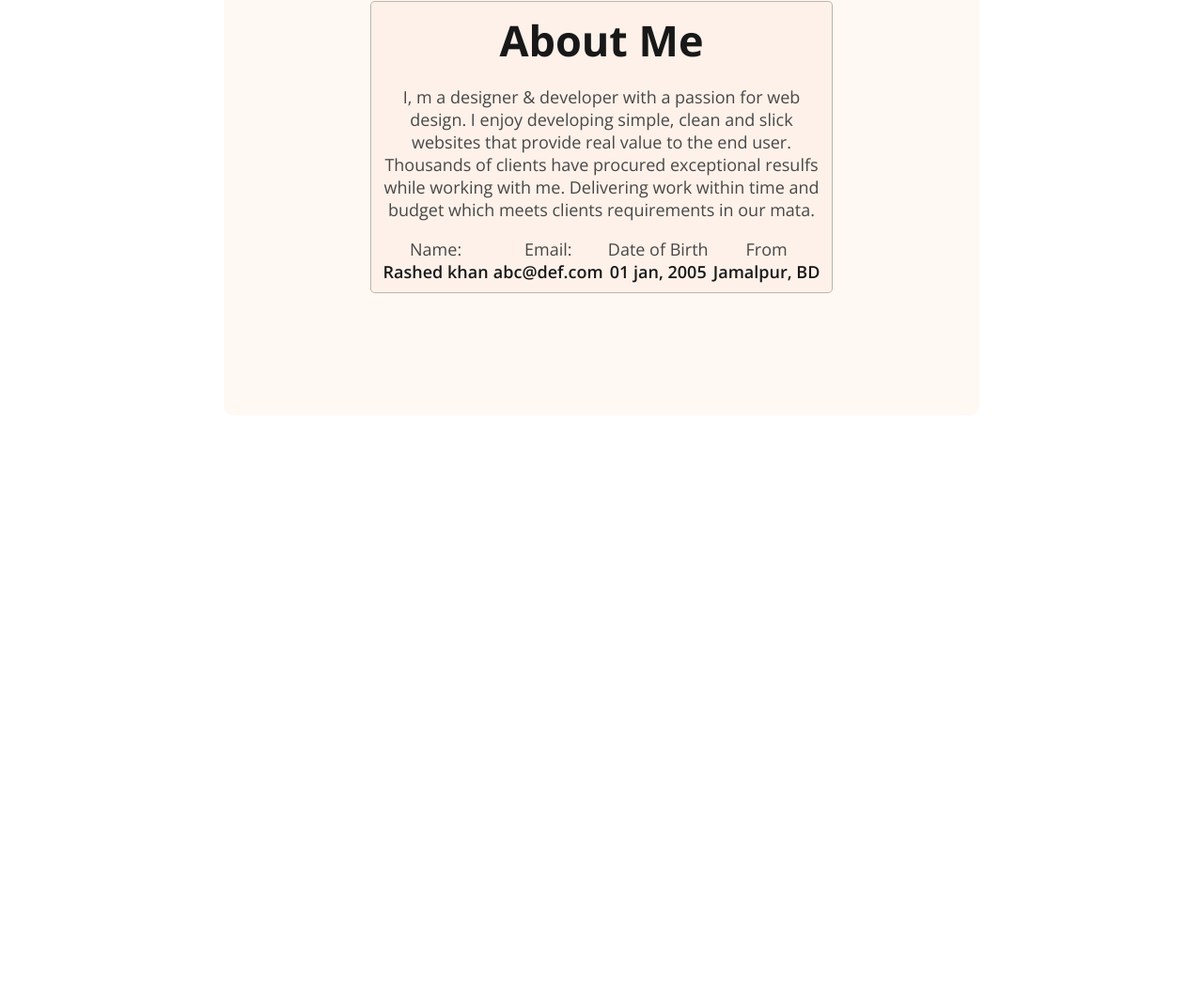
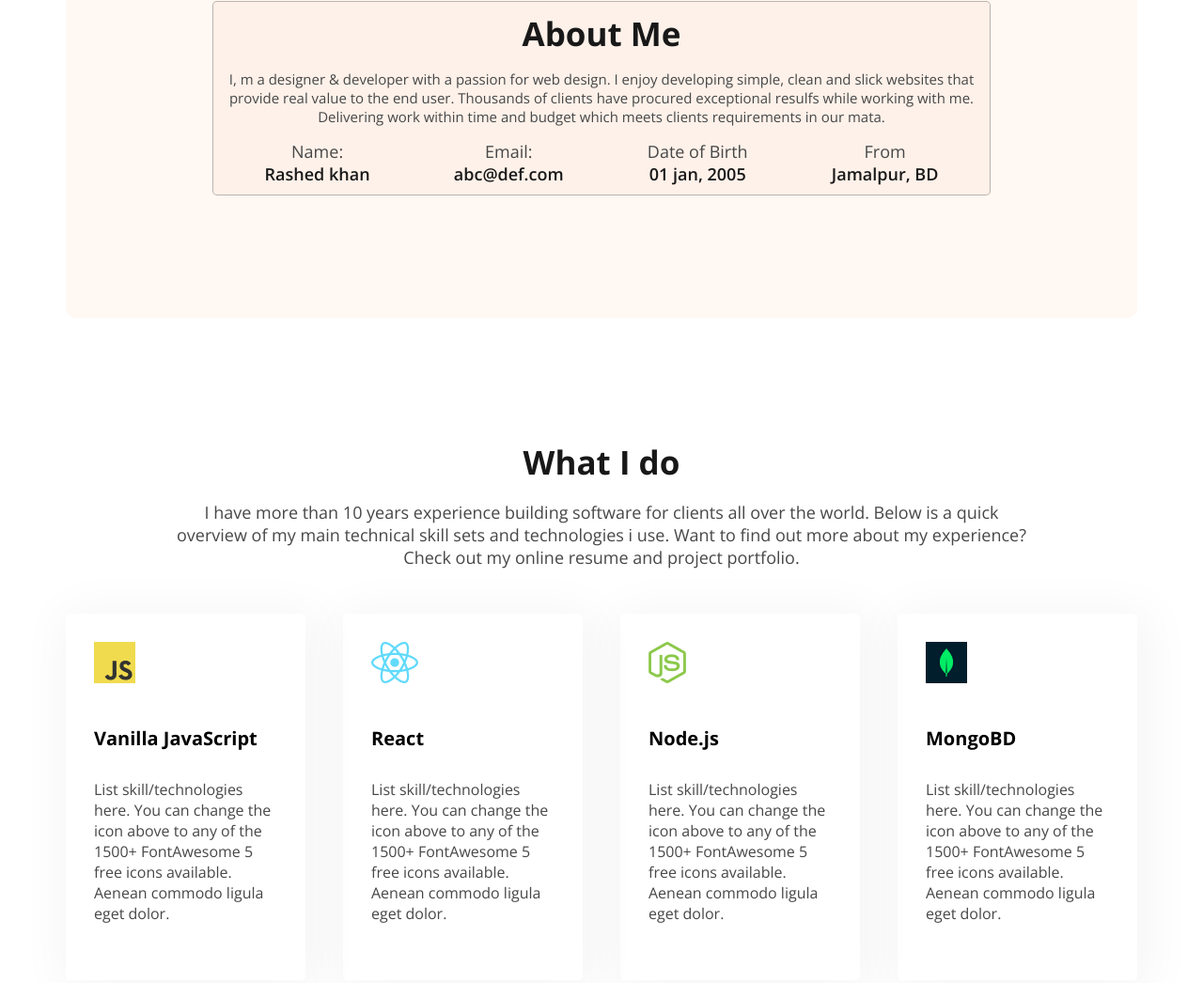
Before and after one commit to Rashed5105/My-portfolio, a plain HTML site: page index.html in a window 1280 px wide. Shown: the part 1094-2140 px from the top of the page at 94% size. Before the commit the page ends 1666 px from the top, so only its background shows below. Drawn offline with nearby package versions, Linux system fonts and the light colour scheme.

Commit message:
added skill section

```diff
--- a/css/style.css
+++ b/css/style.css
@@ -1,3 +1,5 @@
+
+
 .open-sans-normal {
   font-family: "Open Sans", sans-serif;
   font-optical-sizing: auto;
@@ -31,6 +33,7 @@
 
 }
 
+
 /* Nav styles */
 
 .header{
@@ -38,6 +41,8 @@
     background-repeat: no-repeat;
     background-position: right bottom, left;
     background-color: #FFF8F3;
+    max-width: 1600px;
+    margin: 0 auto;
 }
 nav{
     display: flex;
@@ -120,14 +125,19 @@ nav ul li a{
 /* main styles */
 
 main{
-    max width: 1140px;
+    max-width: 1140px;
+    margin: 0 auto;
 }
+
 
 /* about styles */
 .about-me{
-    margin: 130px 230px;
+    margin: 130px auto;
     border-radius: 10px;
     background-color: #FFF8F3;
+    width: 1140px;
+
+
 
 }
 .about-details{
@@ -141,8 +151,11 @@ main{
     border-radius: 5px;
     background-color: #f5d7c131;
 }
+.border .border-dt{
+    font-size: 15px;
+}
 .about-details h3{
-    font-size: 45px;
+    font-size: 35px;
     font-weight: bold;
     text-align: center;
     margin: 0;
@@ -162,3 +175,53 @@ main{
 .about-description{
     font-weight: 600;
 }
+
+/* skill styles */
+
+.skill{
+
+    margin-bottom: 130px;
+    width: 1140px;
+
+}
+.skill-details{
+    padding: 0;
+}
+.skill-dt1-heading{
+    font-size: 35px;
+    margin: 0;
+}
+.skill-dt1{
+    text-align: center;
+    padding: 0 115px;
+}
+.skill-items{
+    display: flex;
+    justify-content: space-between;
+    gap: 40px;
+
+}
+.skill-dt1-details{
+    font-size: 18px;
+}
+.skill-card{
+    border-radius: 5px;
+    box-shadow: 5px 5px 50px 10px rgba(0, 0, 0, 0.041);
+    margin-top: 30px;
+    padding: 30px;
+}
+.skill-pic{
+    margin-bottom: 20px;
+}
+.skill-card2{
+    margin: 0
+}
+.skill-heading{
+    font-size: 20px;
+    margin-bottom: 30px;
+
+}
+.skill-description{
+    font-size: 16px;
+    margin-bottom: 30px;
+}
--- a/index.html
+++ b/index.html
@@ -38,7 +38,7 @@
 
                 <div class="border">
                     <h3 class="dark1">About Me</h3>
-                <p class="dark2">I, m a designer & developer with a passion for web design. I enjoy developing simple, clean and slick websites that provide real value to the end user. Thousands of clients have procured exceptional resulfs while working with me. Delivering work within time and budget which meets clients requirements in our mata.</p>
+                <p class="border-dt dark2">I, m a designer & developer with a passion for web design. I enjoy developing simple, clean and slick websites that provide real value to the end user. Thousands of clients have procured exceptional resulfs while working with me. Delivering work within time and budget which meets clients requirements in our mata.</p>
                 <div class="person-details">
                     <div class="about-items">
                         <p class="about-title dark2">Name:</p>
@@ -60,8 +60,49 @@
                 </div>
             </div>
         </section>
-        <section>
+        <section class="skill">
+            <div class="skill-details">
+                <div class="skill-dt1">
+                    <h3 class="skill-dt1-heading dark1">What I do</h3>
+                    <p class="skill-dt1-details dark2">I have more than 10 years experience building software for clients all over the world. Below is a quick overview of my main technical skill sets and technologies i use. Want to find out more about my experience? Check out my online resume and project portfolio.</p>
+                </div>
+                <div class="skill-items">
+                    <div class="skill-card">
+                        <img src="assets/images/icons/js.png" alt="" class="skill-pic">
+                        <div class="skill-card2">
+                            <h3 class="skill-heading">Vanilla JavaScript</h3>
+                            <p class="skill-description  dark2">List skill/technologies here. You can change the icon above to any of the 1500+ FontAwesome 5 free icons available. Aenean commodo ligula eget dolor.</p>
+                        </div>
+                    </div>
 
+
+                    <div class="skill-card">
+                        <img src="assets/images/icons/react.png" alt="" class="skill-pic">
+                        <div class="skill-card2">
+                            <h3 class="skill-heading">React</h3>
+                            <p class="skill-description dark2">List skill/technologies here. You can change the icon above to any of the 1500+ FontAwesome 5 free icons available. Aenean commodo ligula eget dolor.</p>
+                        </div>
+                    </div>
+
+
+                    <div class="skill-card">
+                        <img src="assets/images/icons/nodejs.png" alt="" class="skill-pic">
+                        <div class="skill-card2">
+                            <h3 class="skill-heading">Node.js</h3>
+                            <p class="skill-description dark2">List skill/technologies here. You can change the icon above to any of the 1500+ FontAwesome 5 free icons available. Aenean commodo ligula eget dolor.</p>
+                        </div>
+                    </div>
+
+
+                    <div class="skill-card">
+                        <img src="assets/images/icons/mongo.png" alt="" class="skill-pic">
+                        <div class="skill-card2">
+                            <h3 class="skill-heading">MongoBD</h3>
+                            <p class="skill-description dark2">List skill/technologies here. You can change the icon above to any of the 1500+ FontAwesome 5 free icons available. Aenean commodo ligula eget dolor.</p>
+                        </div>
+                    </div>
+                </div>
+            </div>
         </section>
         <section>
 
```
